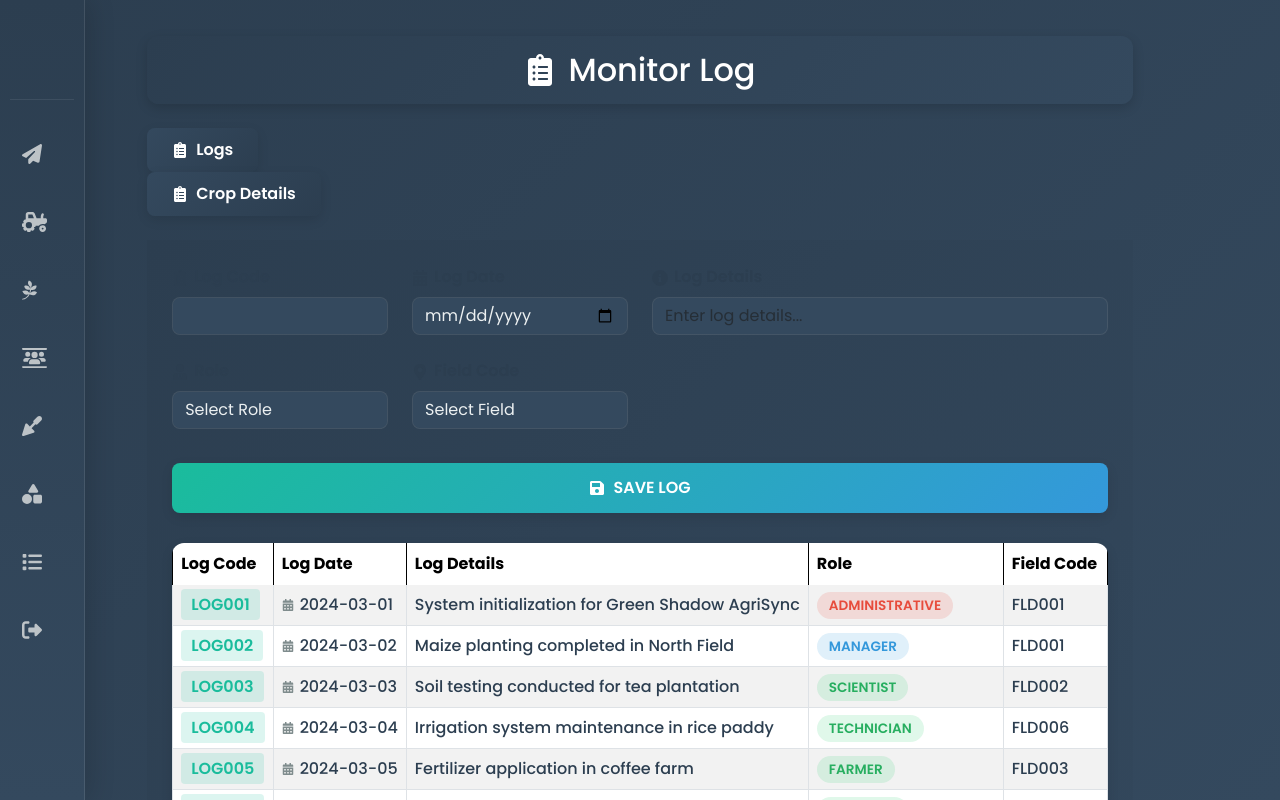
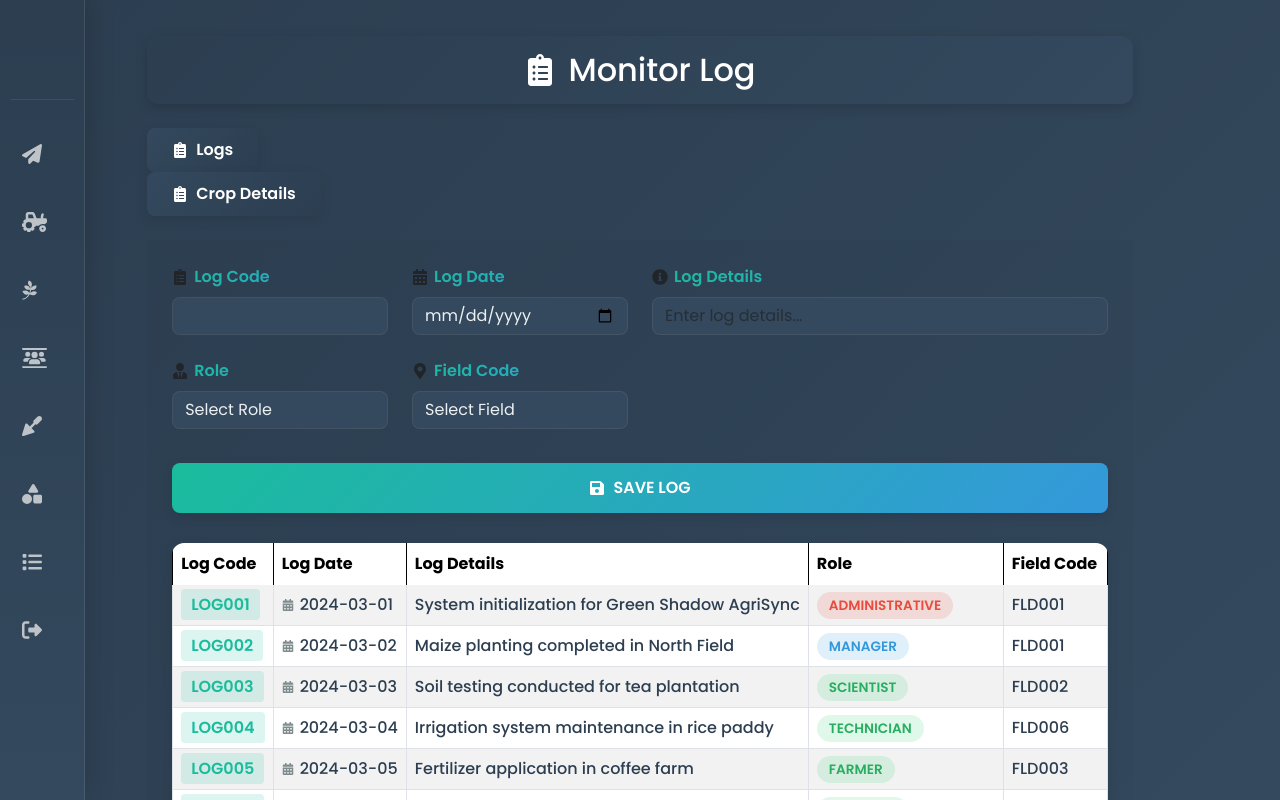
Before and after one commit to Bd-Mutant7/AgriSync, a React (Vite) app: page /log in a window 1280 px wide. Built offline with nearby package versions, Linux system fonts and the light colour scheme.

Commit message:
Update MonitorLog.tsx

```diff
--- a/src/pages/MonitorLog/MonitorLog.tsx
+++ b/src/pages/MonitorLog/MonitorLog.tsx
@@ -11,6 +11,18 @@ export function MonitorLog() {
     const fieldList = useSelector((state: RootState) => state.field.fields);
     const [log, setLog] = useState<Log | null>(null);
 
+    // UPDATED: Label style with gradient text
+    const labelStyle = {
+        fontWeight: "600",
+        marginBottom: "8px",
+        display: "flex",
+        alignItems: "center",
+        gap: "6px",
+        background: "linear-gradient(135deg, #1abc9c, #3498db)",
+        WebkitBackgroundClip: "text",
+        WebkitTextFillColor: "transparent",
+        backgroundClip: "text"
+    };
 
     const headerStyle = {
         background: "linear-gradient(135deg, #2c3e50 0%, #34495e 100%)",
@@ -120,8 +132,8 @@ export function MonitorLog() {
                 <form id="logForm" style={{ marginBottom: "30px" }}>
                     <div className="row mb-4">
                         <div className="col-md-3">
-                            <label htmlFor="logCode" style={{ color: "#2c3e50", fontWeight: "600", marginBottom: "8px" }}>
-                                <FaClipboardList style={{ marginRight: "6px" }} />
+                            <label htmlFor="logCode" style={labelStyle}>
+                                <FaClipboardList />
                                 Log Code
                             </label>
                             <input
@@ -136,8 +148,8 @@ export function MonitorLog() {
                             />
                         </div>
                         <div className="col-md-3">
-                            <label htmlFor="logDate" style={{ color: "#2c3e50", fontWeight: "600", marginBottom: "8px" }}>
-                                <FaCalendarAlt style={{ marginRight: "6px" }} />
+                            <label htmlFor="logDate" style={labelStyle}>
+                                <FaCalendarAlt />
                                 Log Date
                             </label>
                             <input
@@ -152,8 +164,8 @@ export function MonitorLog() {
                             />
                         </div>
                         <div className="col-md-6">
-                            <label htmlFor="logDetail" style={{ color: "#2c3e50", fontWeight: "600", marginBottom: "8px" }}>
-                                <FaInfoCircle style={{ marginRight: "6px" }} />
+                            <label htmlFor="logDetail" style={labelStyle}>
+                                <FaInfoCircle />
                                 Log Details
                             </label>
                             <input
@@ -172,8 +184,8 @@ export function MonitorLog() {
 
                     <div className="row mb-4">
                         <div className="col-md-3">
-                            <label htmlFor="role" style={{ color: "#2c3e50", fontWeight: "600", marginBottom: "8px" }}>
-                                <FaUserTie style={{ marginRight: "6px" }} />
+                            <label htmlFor="role" style={labelStyle}>
+                                <FaUserTie />
                                 Role
                             </label>
                             <select
@@ -191,8 +203,8 @@ export function MonitorLog() {
                             </select>
                         </div>
                         <div className="col-md-3">
-                            <label htmlFor="fieldCode" style={{ color: "#2c3e50", fontWeight: "600", marginBottom: "8px" }}>
-                                <FaMapMarkerAlt style={{ marginRight: "6px" }} />
+                            <label htmlFor="fieldCode" style={labelStyle}>
+                                <FaMapMarkerAlt />
                                 Field Code
                             </label>
                             <select
```
